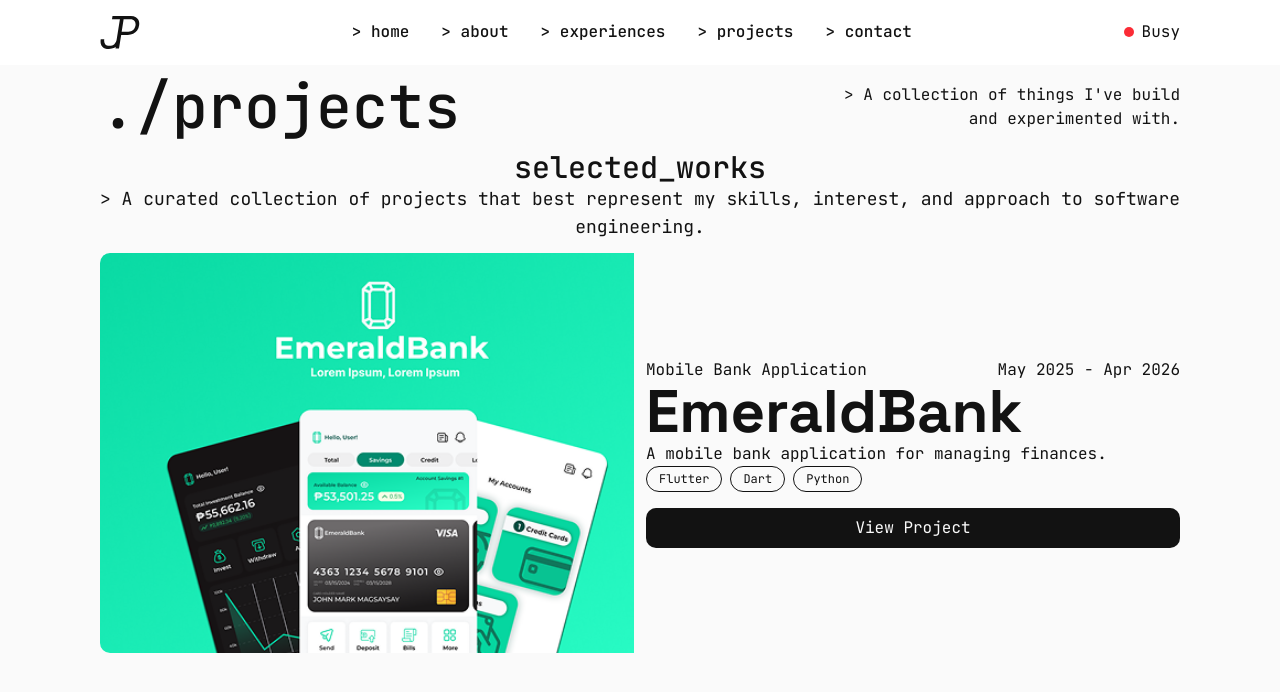
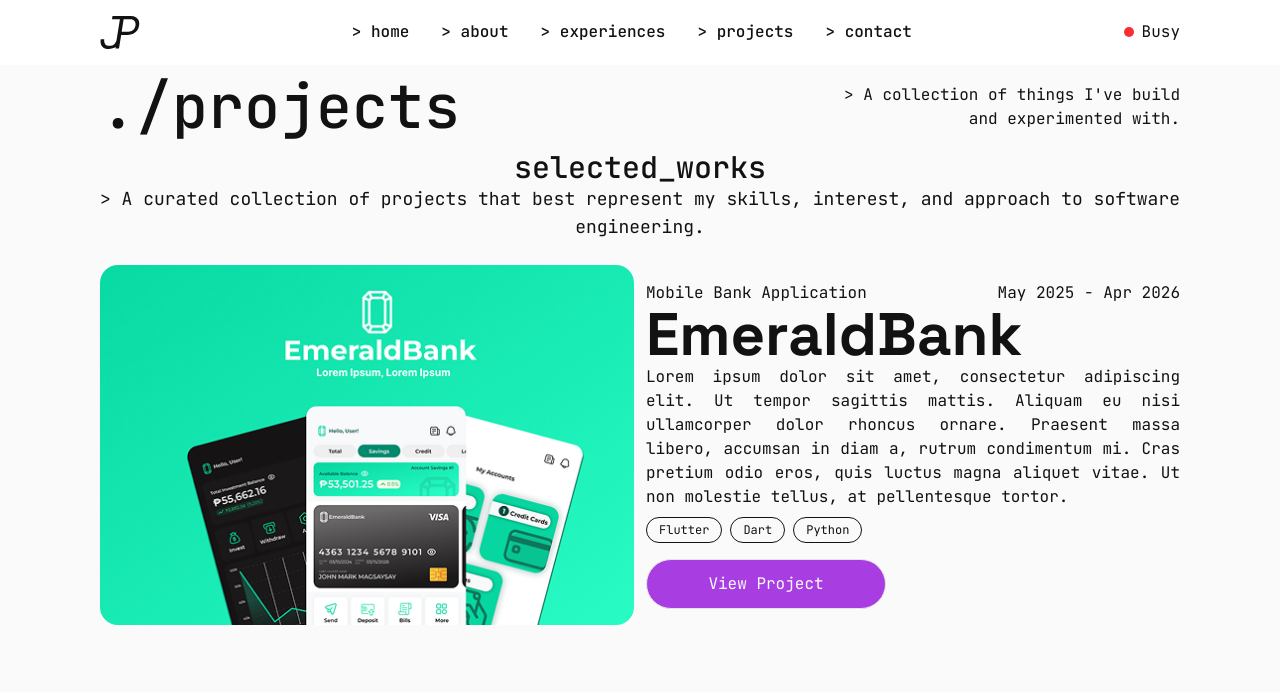
Before and after one commit to juicethyn/my-portfolio, a Next.js app: page /projects in a window 1280 px wide. Shown: the top 692 px of the page. Built offline with nearby package versions, Linux system fonts and the light colour scheme.

Commit message:
fix(improvement): improved featured card and async component

```diff
--- /dev/null
+++ b/components/cards/FeaturedProjectsCard.tsx
@@ -0,0 +1,72 @@
+"use client";
+
+import Image from "next/image";
+import Badge from "../ui/Badge";
+
+interface FeaturedProjectsCardProps {
+	name: string;
+	image: string;
+	short_description: string;
+	technologies: string[];
+	type: string;
+	period: string;
+	featured_reverse: boolean;
+}
+
+export default function FeaturedProjectsCard({
+	name,
+	image,
+	short_description,
+	technologies,
+	type,
+	period,
+	featured_reverse,
+}: FeaturedProjectsCardProps) {
+	return (
+		<div
+			className={`grid grid-cols-1 lg:grid-cols-2 h-auto lg:h-90 overflow-hidden rounded-lg gap-3 my-6`}
+		>
+			{/* Featured Image */}
+			<div
+				className={`relative h-48 lg:h-full ${featured_reverse ? "lg:order-2" : "lg:order-1"}`}
+			>
+				<Image
+					src={image}
+					alt={name}
+					fill
+					className="object-cover rounded-2xl"
+				/>
+			</div>
+
+			{/* Featured Content */}
+			<div
+				className={`flex flex-col justify-center ${featured_reverse ? "lg:order-1" : "lg:order-2"}`}
+			>
+				<div className="flex justify-between text-xs lg:text-base">
+					<p>{type}</p>
+					<p>{period}</p>
+				</div>
+
+				<h2 className="text-3xl lg:text-6xl font-bold font-family-display">
+					{name}
+				</h2>
+
+				<p className="text-xs lg:text-base text-justify">{short_description}</p>
+
+				<ul className="flex flex-wrap gap-2 my-2">
+					{technologies.map((tech) => (
+						<Badge key={tech} text={tech} size="small" />
+					))}
+				</ul>
+
+				<button
+					type="button"
+					onClick={() => alert("View Project")}
+					className="w-full lg:w-60 text-base bg-accent text-background hover:text-accent px-5 py-3 rounded-full mt-2 hover:bg-transparent border hover:border-accent transition-colors duration-300"
+				>
+					View Project
+				</button>
+			</div>
+		</div>
+	);
+}
--- a/components/sections/ProjectsSection.tsx
+++ b/components/sections/ProjectsSection.tsx
@@ -1,8 +1,6 @@
-import getProjects from "../../constants/projects";
 import FeaturedProjects from "../ui/FeaturedProjects";
 
-export default async function ProjectsSection() {
-	const projects = await getProjects();
+export default function ProjectsSection() {
 	return (
 		<section className="text-foreground my-3">
 			<div className="lg:flex justify-between items-center">
@@ -15,24 +13,11 @@ export default async function ProjectsSection() {
 			</div>
 
 			<div className="my-3 text-center">
-				<h2 className="lg:text-3xl font-medium">selected_works</h2>
-				<h3 className="lg:text-lg">{`> A curated collection of projects that best represent my skills, interest, and approach to software engineering.`}</h3>
+				<h2 className="text-xl lg:text-3xl font-medium">selected_works</h2>
+				<h3 className="text-sm lg:text-lg">{`> A curated collection of projects that best represent my skills, interest, and approach to software engineering.`}</h3>
 			</div>
 
-			{projects
-				.filter((project) => project.featured_project)
-				.map((project) => (
-					<FeaturedProjects
-						key={project.id}
-						name={project.name}
-						image={project.image}
-						short_description={project.short_description}
-						technologies={project.technologies}
-						type={project.type}
-						period={project.period}
-						featured_reverse={project.featured_reverse}
-					/>
-				))}
+			<FeaturedProjects />
 		</section>
 	);
 }
--- a/components/ui/FeaturedProjects.tsx
+++ b/components/ui/FeaturedProjects.tsx
@@ -1,62 +1,24 @@
-import Image from "next/image";
-import Badge from "../ui/Badge";
+import getProjects from "../../constants/projects";
+import FeaturedProjectsCard from "../cards/FeaturedProjectsCard";
 
-interface FeaturedProjectsProps {
-	name: string;
-	image: string;
-	short_description: string;
-	technologies: string[];
-	type: string;
-	period: string;
-	featured_reverse: boolean;
-}
-
-export default function FeaturedProjects({
-	name,
-	image,
-	short_description,
-	technologies,
-	type,
-	period,
-	featured_reverse,
-}: FeaturedProjectsProps) {
+export default async function FeaturedProjects() {
+	const projects = await getProjects();
 	return (
-		<div
-			className={`grid grid-cols-1 lg:grid-cols-2 h-auto lg:h-100 overflow-hidden rounded-lg gap-3`}
-		>
-			{/* Image */}
-			<div
-				className={`relative h-48 lg:h-full ${featured_reverse ? "lg:order-2" : "lg:order-1"}`}
-			>
-				<Image src={image} alt={name} fill className="object-cover" />
-			</div>
-
-			{/* Content */}
-			<div
-				className={`flex flex-col justify-center ${featured_reverse ? "lg:order-1" : "lg:order-2"}`}
-			>
-				<div className="flex justify-between">
-					<p>{type}</p>
-					<p>{period}</p>
-				</div>
-
-				<h2 className="text-6xl font-bold font-family-display">{name}</h2>
-
-				<p>{short_description}</p>
-
-				<ul className="flex flex-wrap gap-2">
-					{technologies.map((tech) => (
-						<Badge key={tech} text={tech} size="small" />
-					))}
-				</ul>
-
-				<button
-					type="button"
-					className="bg-foreground text-background px-4 py-2 rounded-lg mt-4 hover:bg-foreground/80 transition-colors duration-300"
-				>
-					View Project
-				</button>
-			</div>
-		</div>
+		<>
+			{projects
+				.filter((project) => project.featured_project)
+				.map((project) => (
+					<FeaturedProjectsCard
+						key={project.id}
+						name={project.name}
+						image={project.image}
+						short_description={project.short_description}
+						technologies={project.technologies}
+						type={project.type}
+						period={project.period}
+						featured_reverse={project.featured_reverse}
+					/>
+				))}
+		</>
 	);
 }
--- a/constants/projects.ts
+++ b/constants/projects.ts
@@ -3,7 +3,8 @@ export const projects = [
 		id: 1,
 		name: "EmeraldBank",
 		image: "/images/emeraldbank.png",
-		short_description: "A mobile bank application for managing finances.",
+		short_description:
+			"Lorem ipsum dolor sit amet, consectetur adipiscing elit. Ut tempor sagittis mattis. Aliquam eu nisi ullamcorper dolor rhoncus ornare. Praesent massa libero, accumsan in diam a, rutrum condimentum mi. Cras pretium odio eros, quis luctus magna aliquet vitae. Ut non molestie tellus, at pellentesque tortor.",
 		technologies: ["Flutter", "Dart", "Python"],
 		type: "Mobile Bank Application",
 		period: "May 2025 - Apr 2026",
```
